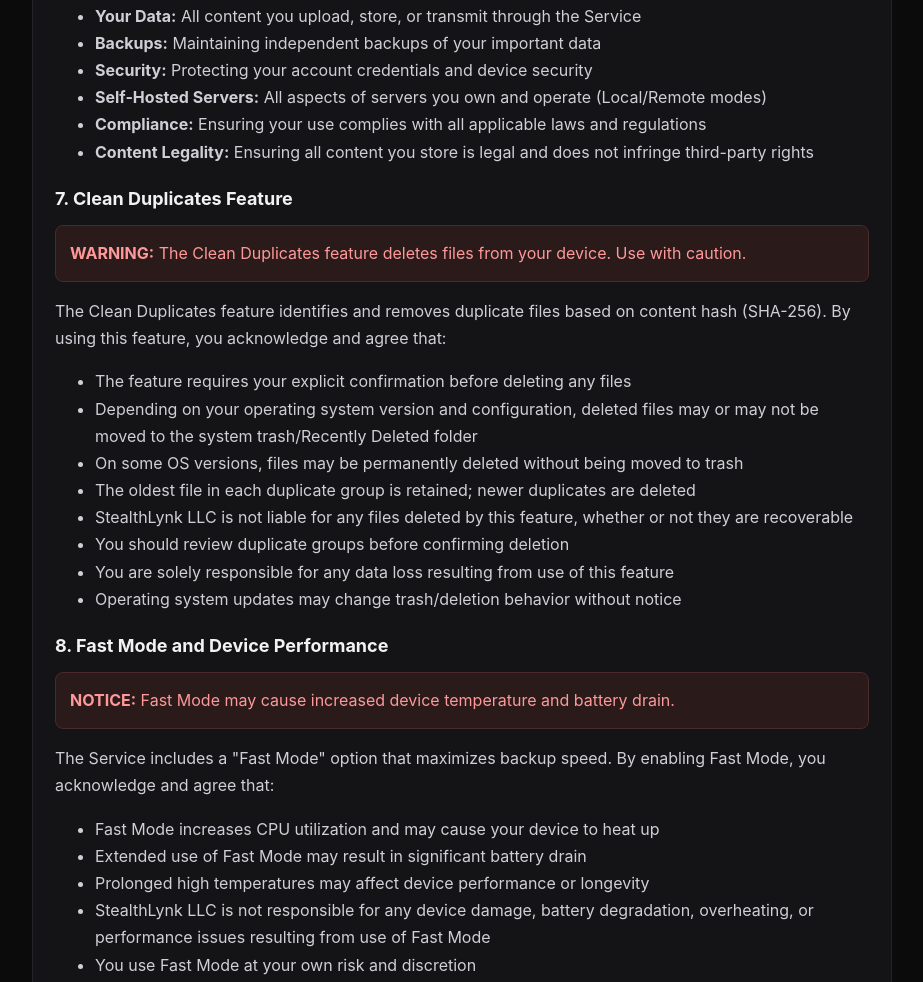
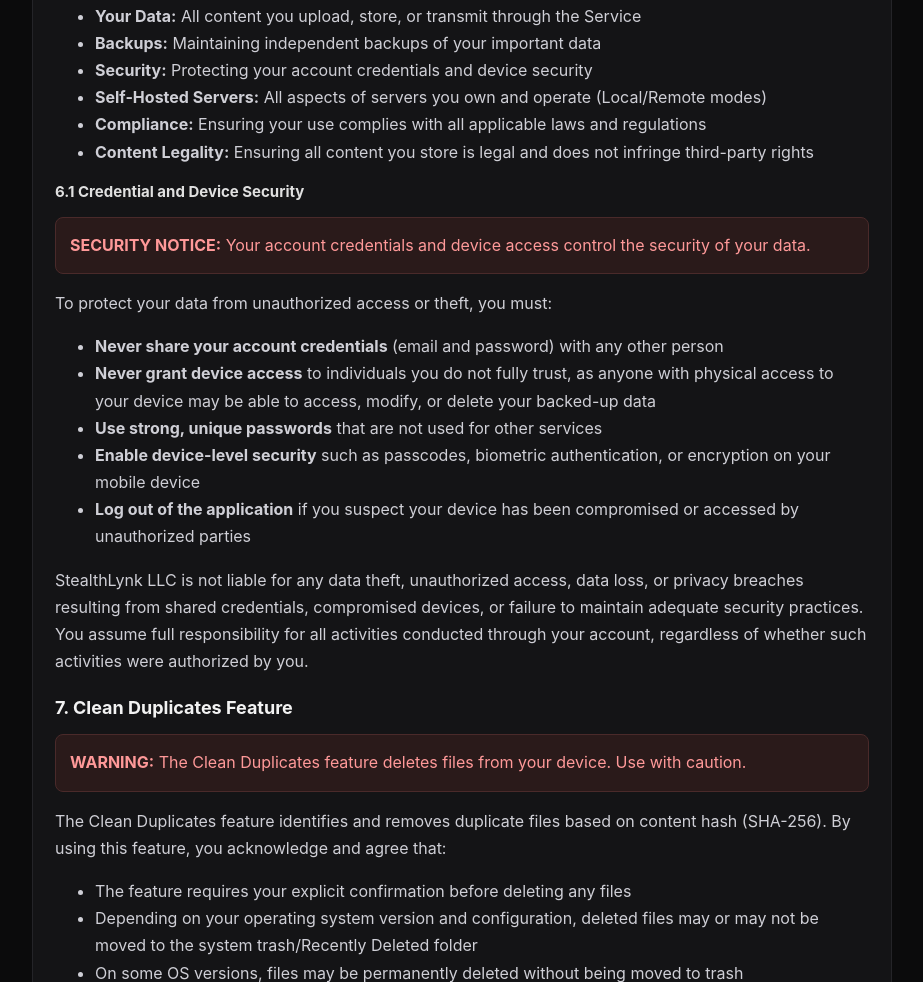
Before and after one commit to viktorvishyn369/PhotoLynk-iOS-Android, a plain HTML site: page docs/terms.html in a window 1280 px wide. Shown: the part 1692-2674 px from the top of the page, without its empty margins (178-1101 px from the left). Drawn offline with Linux system fonts and the light colour scheme.

Commit message:
Add credential and device security section to Terms of Service

```diff
--- a/docs/terms.html
+++ b/docs/terms.html
@@ -83,6 +83,20 @@
           <li><strong>Compliance:</strong> Ensuring your use complies with all applicable laws and regulations</li>
           <li><strong>Content Legality:</strong> Ensuring all content you store is legal and does not infringe third-party rights</li>
         </ul>
+
+        <h3>6.1 Credential and Device Security</h3>
+        <div class="warning">
+          <p><strong>SECURITY NOTICE:</strong> Your account credentials and device access control the security of your data.</p>
+        </div>
+        <p>To protect your data from unauthorized access or theft, you must:</p>
+        <ul>
+          <li><strong>Never share your account credentials</strong> (email and password) with any other person</li>
+          <li><strong>Never grant device access</strong> to individuals you do not fully trust, as anyone with physical access to your device may be able to access, modify, or delete your backed-up data</li>
+          <li><strong>Use strong, unique passwords</strong> that are not used for other services</li>
+          <li><strong>Enable device-level security</strong> such as passcodes, biometric authentication, or encryption on your mobile device</li>
+          <li><strong>Log out of the application</strong> if you suspect your device has been compromised or accessed by unauthorized parties</li>
+        </ul>
+        <p>StealthLynk LLC is not liable for any data theft, unauthorized access, data loss, or privacy breaches resulting from shared credentials, compromised devices, or failure to maintain adequate security practices. You assume full responsibility for all activities conducted through your account, regardless of whether such activities were authorized by you.</p>
 
         <h2>7. Clean Duplicates Feature</h2>
         <div class="warning">
```
